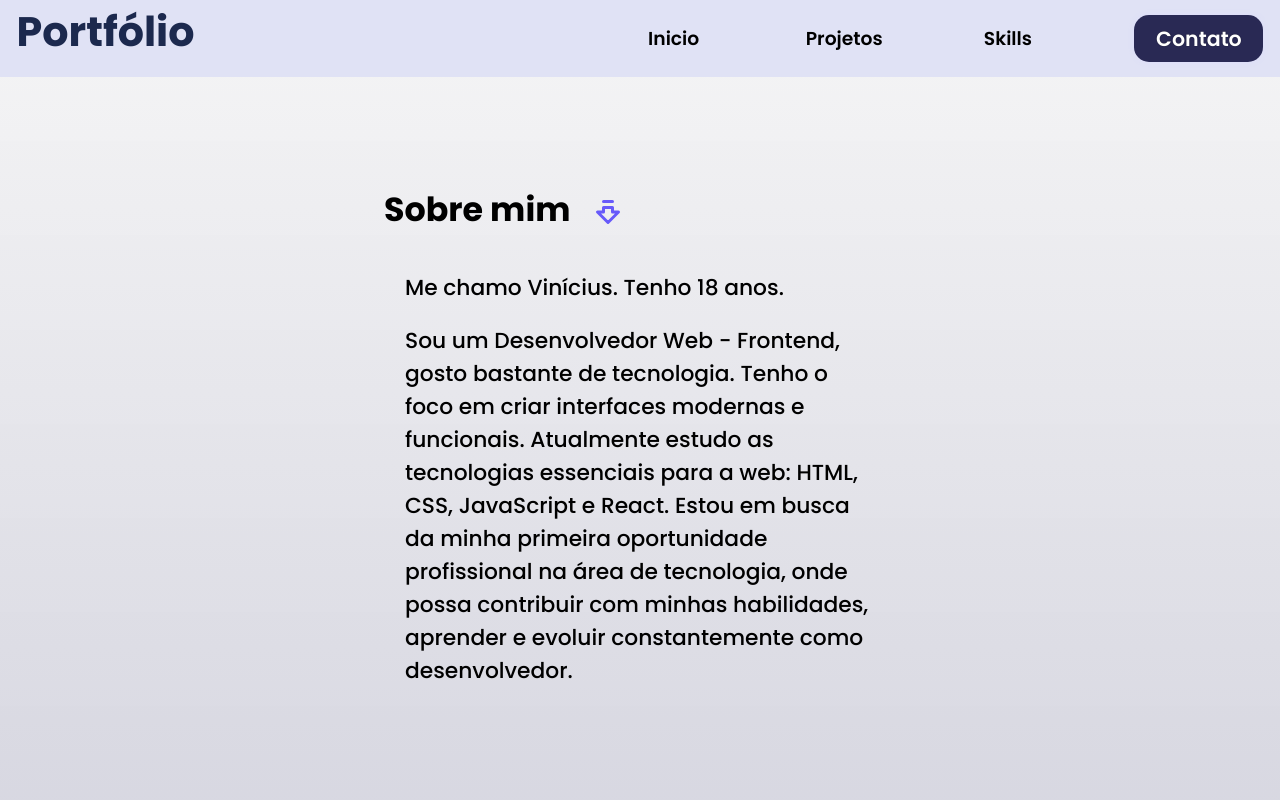
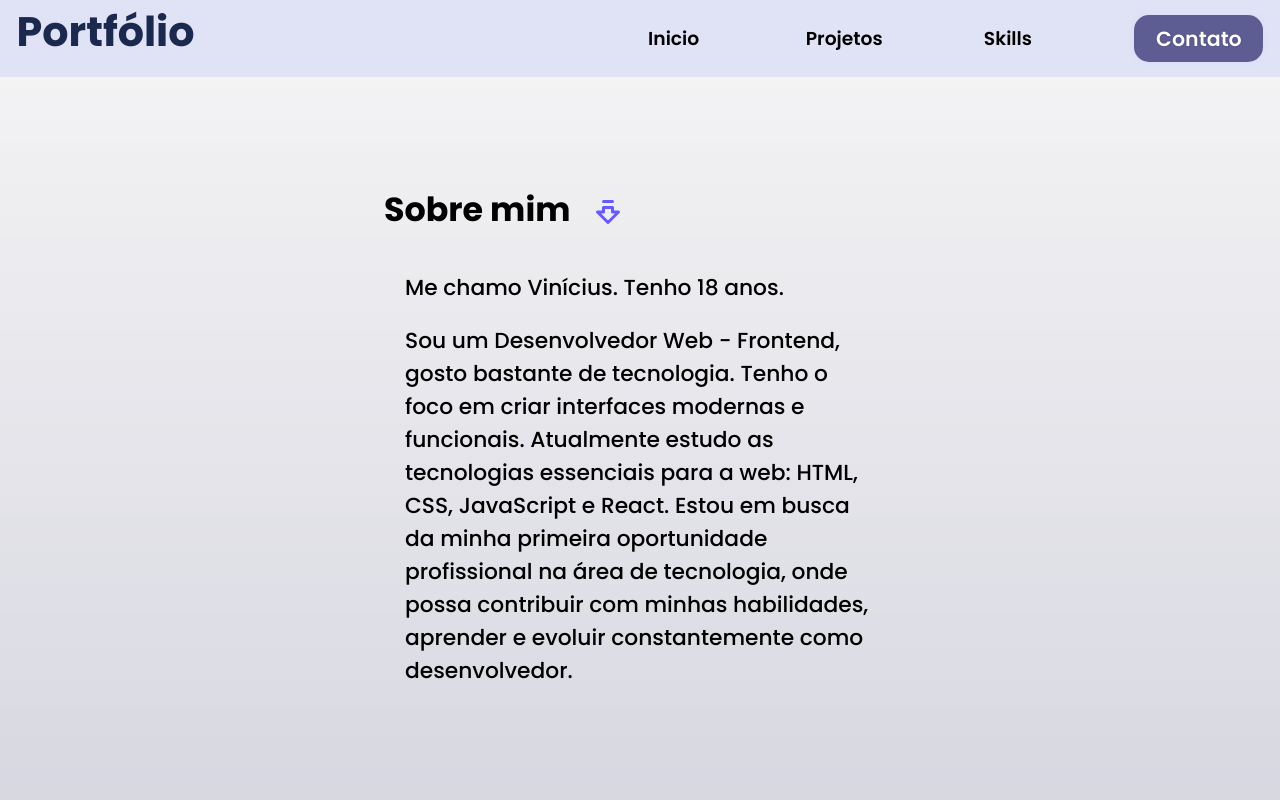
Before and after one commit to SantV7/personal_portifolio, a React (Vite) app: page / in a window 1280 px wide. Shown: the top 800 px of the page. Built offline with nearby package versions, Linux system fonts and the light colour scheme; some icons are missing.

Commit message:
change color in bg color

```diff
--- a/src/style/header/btncontact.css
+++ b/src/style/header/btncontact.css
@@ -1,6 +1,6 @@
 #btn_contact {
     text-decoration: none;
-    background-color: rgb(41, 41, 84);
+    background-color: rgb(93, 93, 148);
     border: none;
     border-radius: 15px;
     color: white;
```
